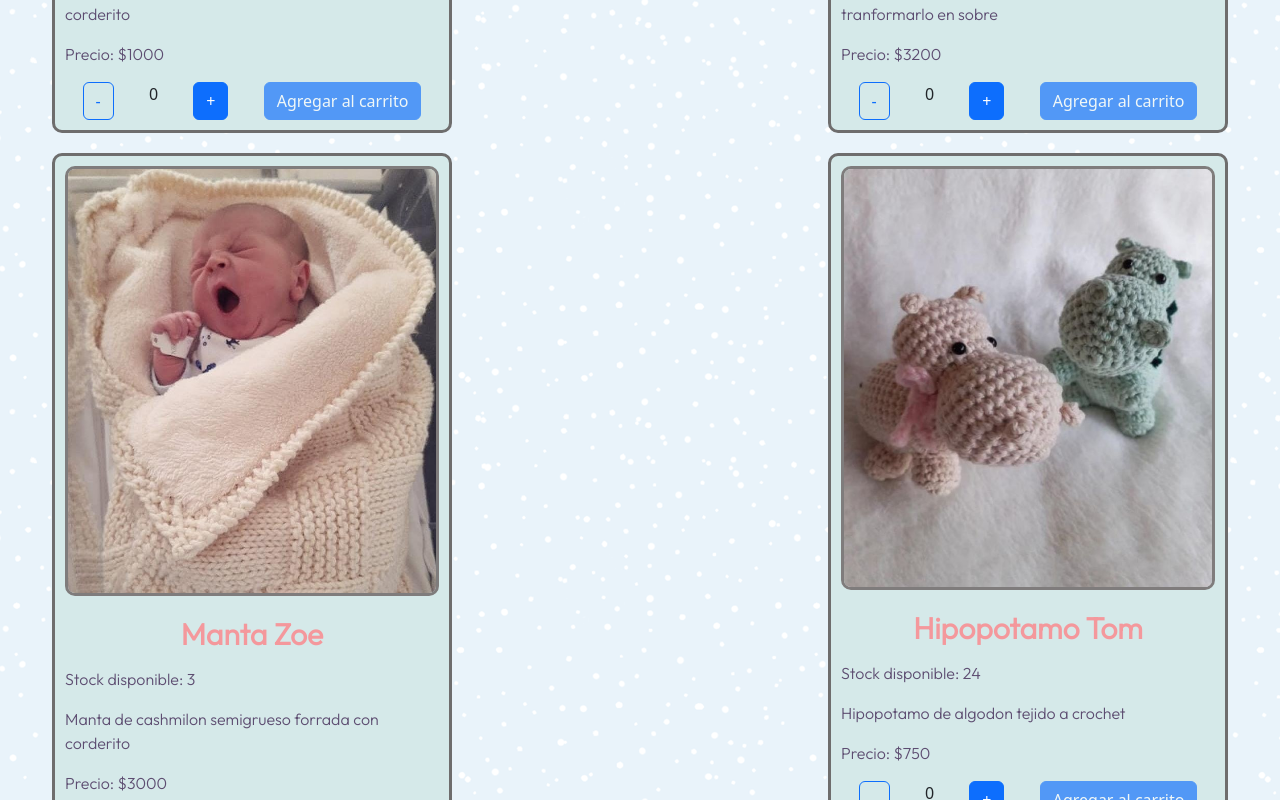
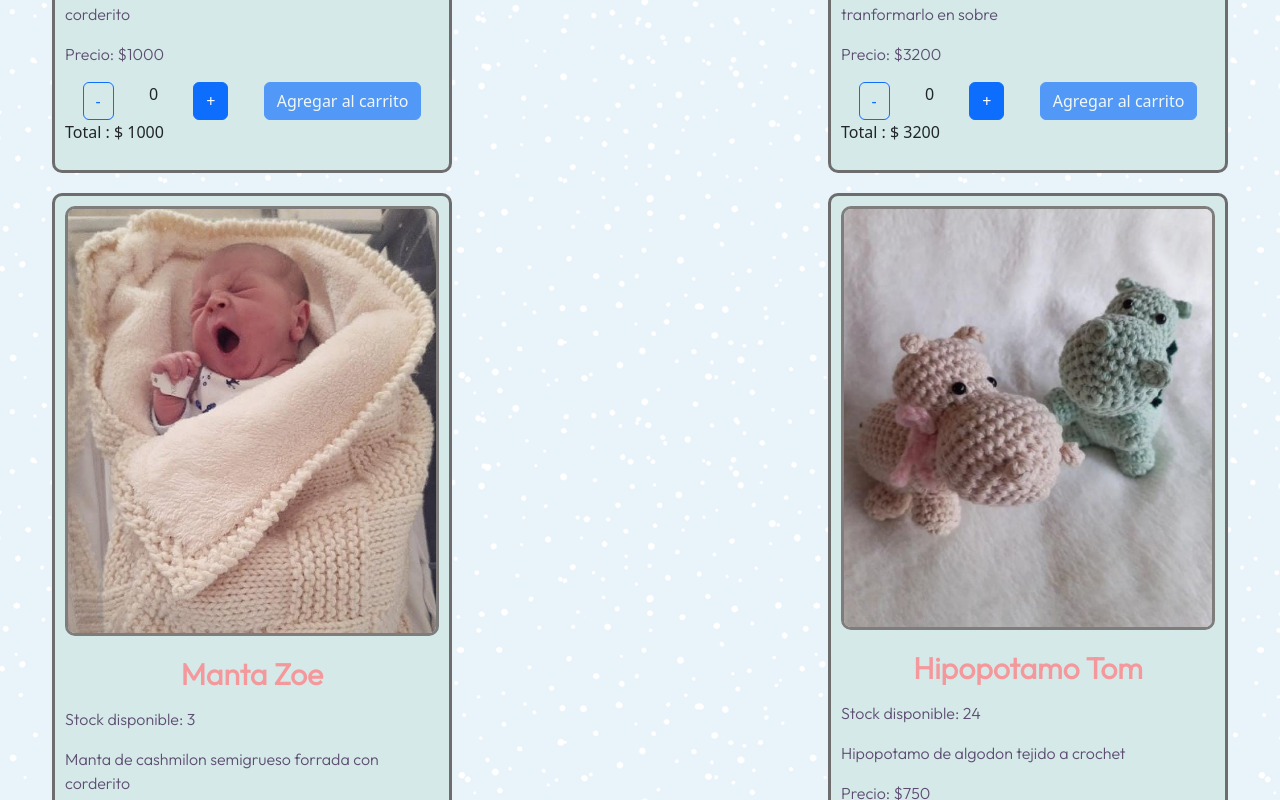
Before and after one commit to Cgz91/ReactJS, a React (Create React App) app: page / in a window 1280 px wide. Shown: the part 960-1760 px from the top of the page. Built offline with nearby package versions, Linux system fonts and the light colour scheme; the HTML template or start-up script is replaced by a standard one.

Commit message:
problema contador

```diff
--- a/src/components/Item/Item.js
+++ b/src/components/Item/Item.js
@@ -1,5 +1,7 @@
 import Contador from "../Contador/Contador"
 import './Item.css'
+
+
 const Item = ({producto}) => {
 
 const addToCart = (counter) => {
@@ -12,11 +14,11 @@ console.log("se agrego al carrito", counter, producto.nombre)
     <div className="producto">
                 <img className="img" src={producto.img}/>
                 <h4 className="tituloItem">{producto.nombre}</h4>
-                <p className="subtituloItem">Stock disponible: {producto.stock}</p>
+                <p className="subtituloItem">Stock disponible: {producto.stock }</p>
                 <p className="subtituloItem">{producto.desc}</p>
                 <p className="subtituloItem">Precio: ${producto.precio}</p>
-                <Contador  stock={producto.stock} addToCart={addToCart}/>
-
+                <Contador  stock={producto.stock} addToCart={addToCart} />
+                <p> Total : $ {producto.precio    } </p>
                 </div>
                ) }
 
```
